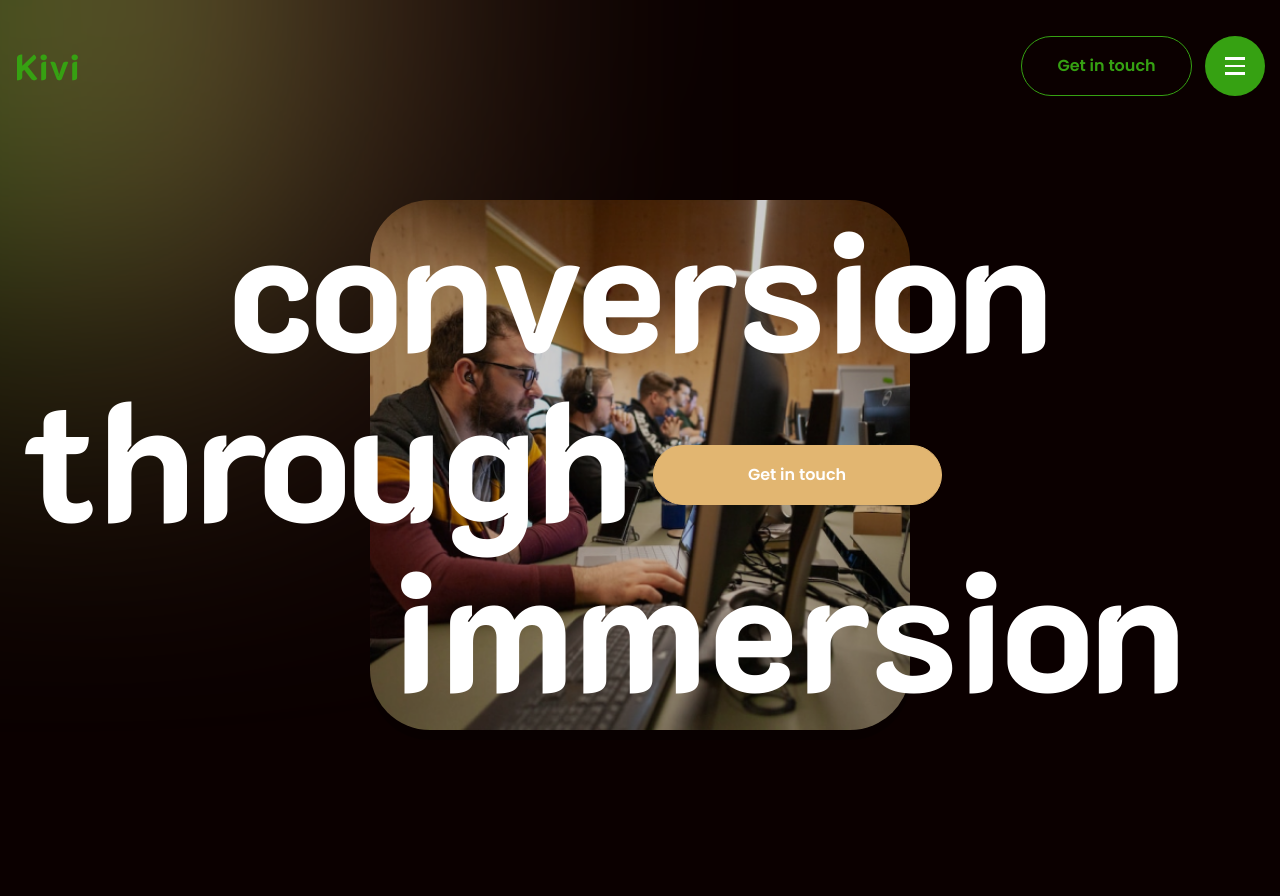
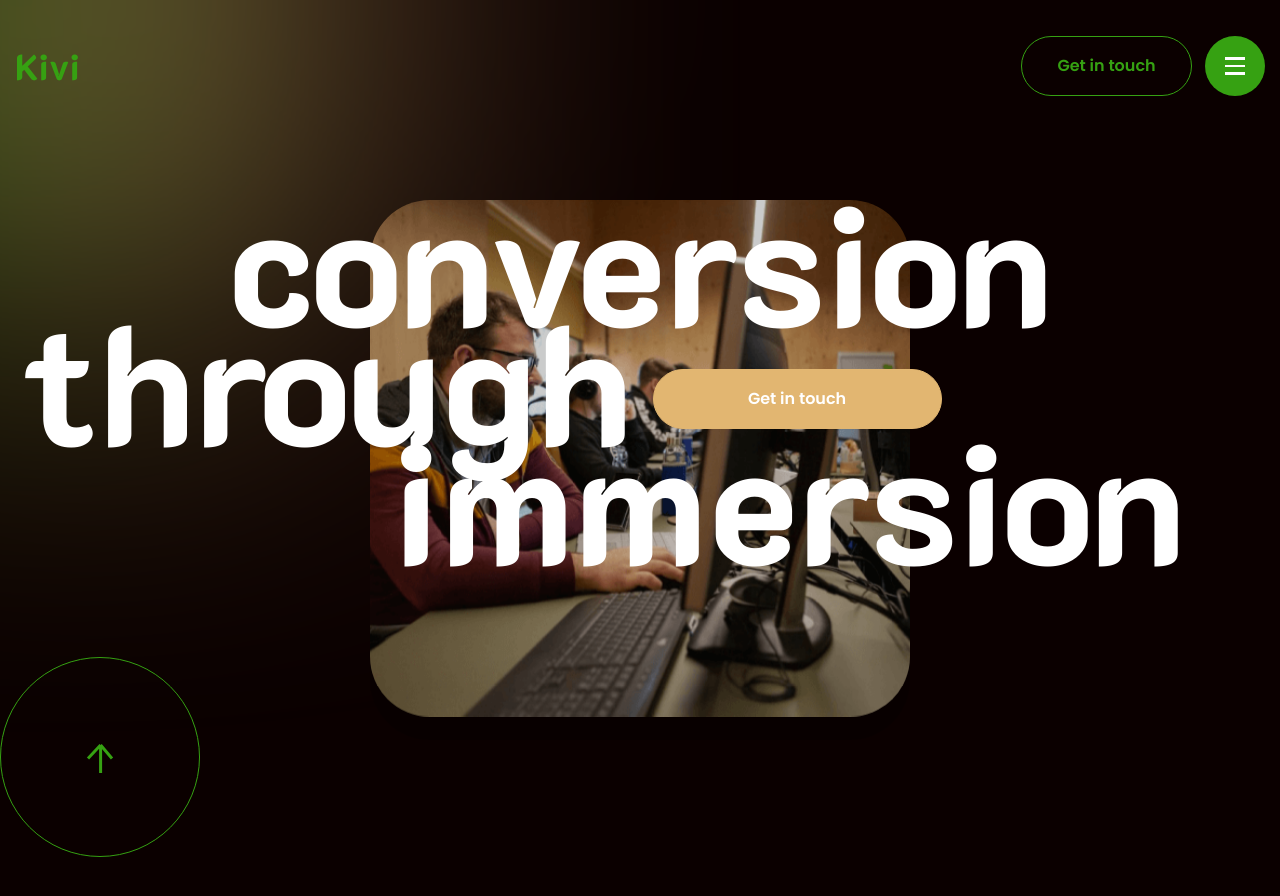
Before and after one commit to akil1me/kivi-portfolio, a React (Vite) app: page / in a window 1280 px wide. Shown: the top 896 px of the page. After the commit the page ends 857 px from the top, so only its background shows below. Built offline with nearby package versions, Linux system fonts and the light colour scheme.

Commit message:
add vector

```diff
--- a/src/components/button/button.jsx
+++ b/src/components/button/button.jsx
@@ -6,11 +6,17 @@ export const Button = ({
   color = "",
   hover,
   bg = "",
+  bgLine ="",
 }) => {
   return (
     <button
       className={`button ${className}`}
-      style={{ "--color": color, "--hover": hover, "--bg": bg }}
+      style={{
+        "--color": color,
+        "--hover": hover,
+        "--bg": bg,
+        "--bgLine": bgLine,
+      }}
     >
       <span className="button__line"></span>
       <span className="button__line"></span>
--- a/src/components/button/button.scss
+++ b/src/components/button/button.scss
@@ -12,7 +12,6 @@
   border-radius: 80px;
   transition: 0.4s;
   transition-delay: 0.5s;
-
   &:hover {
     background-color: var(--bg);
     border-color: var(--hover);
@@ -26,8 +25,9 @@
   }
   &__line:nth-child(odd) {
     width: 55px;
-    height: 100%;
+    height: 200%;
     border-radius: 50%;
+    margin: auto;
     z-index: -100;
   }
 
@@ -38,13 +38,22 @@
   }
 
   &__line:nth-child(1) {
-    background-image: linear-gradient(to right, transparent 93%, #e2b671 95%);
-    top: -100%;
+    background-image: linear-gradient(
+      to right,
+      transparent 93%,
+      var(--bgLine) 95%
+    );
+    top: -120%;
+
     right: -1px;
   }
   &__line:nth-child(3) {
-    background-image: linear-gradient(to left, transparent 93%, #e2b671 95%);
-    bottom: -100%;
+    background-image: linear-gradient(
+      to left,
+      transparent 93%,
+      var(--bgLine) 95%
+    );
+    bottom: -120%;
     left: -1px;
   }
 
--- a/src/components/header/header.jsx
+++ b/src/components/header/header.jsx
@@ -50,6 +50,7 @@ export const Header = () => {
                 color="#36A112"
                 hover="#E2B671"
                 bg="transparent"
+                bgLine="#E2B671"
               >
                 Get in touch
               </Button>
--- a/src/components/hero/hero.jsx
+++ b/src/components/hero/hero.jsx
@@ -1,9 +1,11 @@
 import { Parallax } from "react-parallax";
 import Tilt from "react-parallax-tilt";
-import heroImg from "../../assets/images/hero-img.png";
 import { Container } from "../container";
 import { Button } from "../button";
 import { motion } from "framer-motion";
+
+import heroImg from "../../assets/images/hero-img.png";
+import vector from "../../assets/images/vector.svg";
 
 import "./hero.scss";
 
@@ -51,6 +53,7 @@ export const Hero = () => {
                 color="#E2B671"
                 hover="#fff"
                 bg="#36A112"
+                bgLine="#36A112"
               >
                 Get in touch
               </Button>
@@ -80,6 +83,7 @@ export const Hero = () => {
                 color="#E2B671"
                 hover="#fff"
                 bg="#36A112"
+                bgLine="#E2B671"
               >
                 Get in touch
               </Button>
@@ -87,6 +91,26 @@ export const Hero = () => {
           </div>
         </div>
       </Container>
+
+      <a className="hero__vector vector" href="#link">
+        <span className="vector__border">
+          <span className="vector__img">
+            <svg
+              width="28"
+              height="31"
+              viewBox="0 0 28 31"
+              fill="none"
+              xmlns="http://www.w3.org/2000/svg"
+            >
+              <path
+                d="M14.6 3L2 16.4167M14.6 3L26 16.4167M14.6 3V31"
+                stroke="#36A112"
+                stroke-width="3"
+              />
+            </svg>
+          </span>
+        </span>
+      </a>
     </section>
   );
 };
--- a/src/components/hero/hero.scss
+++ b/src/components/hero/hero.scss
@@ -1,5 +1,5 @@
 .hero {
-  height: 2000px;
+  position: relative;
 }
 .hero__inner {
   padding-top: 200px;
@@ -44,7 +44,7 @@
   font-weight: 800;
   position: relative;
   font-size: 170px;
-  line-height: 1;
+  line-height: 0.7;
 }
 .hero__conversion {
   display: inline-block;
@@ -83,6 +83,59 @@
     border-color: #36a112;
   }
 }
+.vector {
+  display: flex;
+  justify-content: center;
+  align-items: center;
+  position: absolute;
+  bottom: -300px;
+  width: 200px;
+  height: 200px;
+  border-radius: 50%;
+  &__border {
+    position: relative;
+    display: inline-block;
+    width: 100%;
+    height: 100%;
+    border-radius: 50%;
+    border: #36a112 1px solid;
+    transition: 0.4s;
+  }
+
+  &__img {
+    display: flex;
+    justify-content: center;
+    align-items: center;
+    position: absolute;
+    right: 0;
+    left: 0;
+    top: 0;
+    bottom: 0;
+    margin: auto;
+
+    & > svg > path {
+      transition: 0.4s;
+    }
+  }
+}
+
+.vector:hover {
+  .vector__border {
+    position: relative;
+    display: inline-block;
+    width: 50%;
+    height: 50%;
+    border-radius: 50%;
+    border: #36a112 1px solid;
+    background-color: #36a112;
+  }
+
+  .vector__img {
+    & > svg > path {
+      stroke: #fff;
+    }
+  }
+}
 
 @media screen and (max-width: 1200px) {
   .hero__texts {
@@ -96,6 +149,9 @@
   }
   .hero__texts {
     font-size: 100px;
+  }
+  .vector {
+    display: none;
   }
 }
 @media screen and (max-width: 717px) {
```
Also changed, not shown: src/assets/images/hero-img.png, src/assets/images/vector.svg (added).
